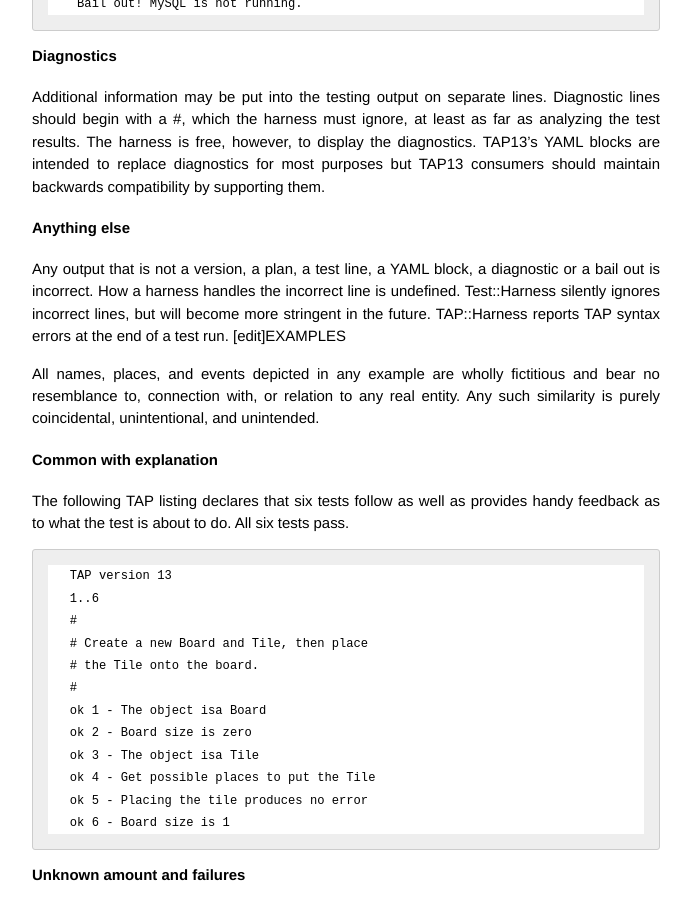
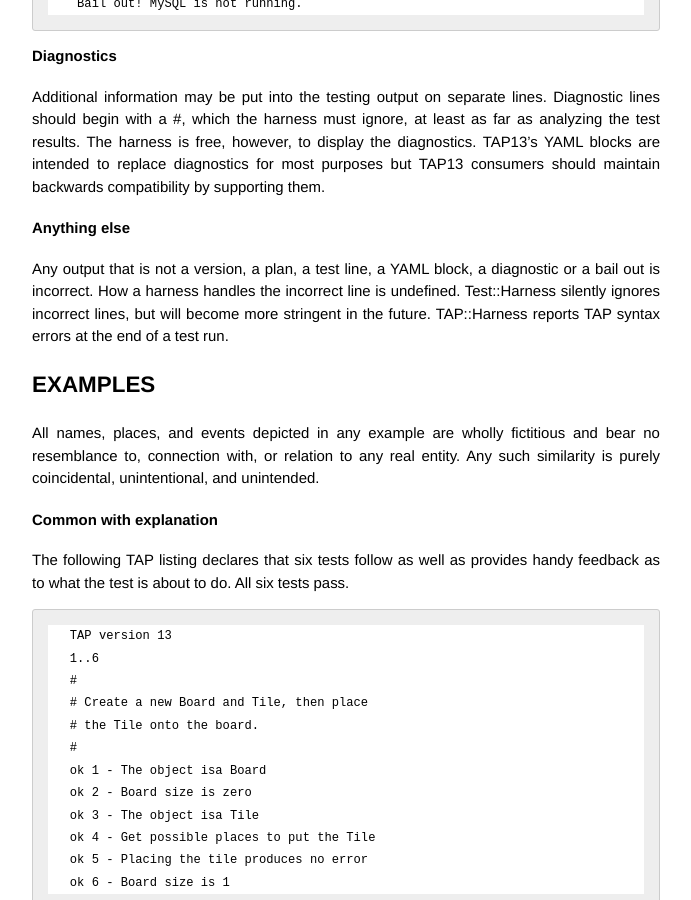
Before and after one commit to TestAnything/testanything.github.io, a Jekyll site: the page built from tap-version-13-specification.md, in a window 1280 px wide and 900 px high, scrolled down 5358 px. Shown: the whole window, without its empty margins (294-985 px from the left). Built offline with Jekyll 4.4.1, drawn with Linux system fonts in a browser that asks for light colours; Markdown is read by kramdown in place of the engine named in the settings.

Commit message:
fix typo

```diff
--- a/tap-version-13-specification.md
+++ b/tap-version-13-specification.md
@@ -225,7 +225,8 @@ TAP13's YAML blocks are intended to replace diagnostics for most purposes but TA
 Any output that is not a version, a plan, a test line, a YAML block, a diagnostic or a bail out is incorrect. How a harness handles the incorrect line is undefined.
 Test::Harness silently ignores incorrect lines, but will become more stringent in the future.
 TAP::Harness reports TAP syntax errors at the end of a test run.
-[edit]EXAMPLES
+
+## EXAMPLES
 
 All names, places, and events depicted in any example are wholly fictitious and bear no resemblance to, connection with, or relation to any real entity. Any such similarity is purely coincidental, unintentional, and unintended.
 
```
